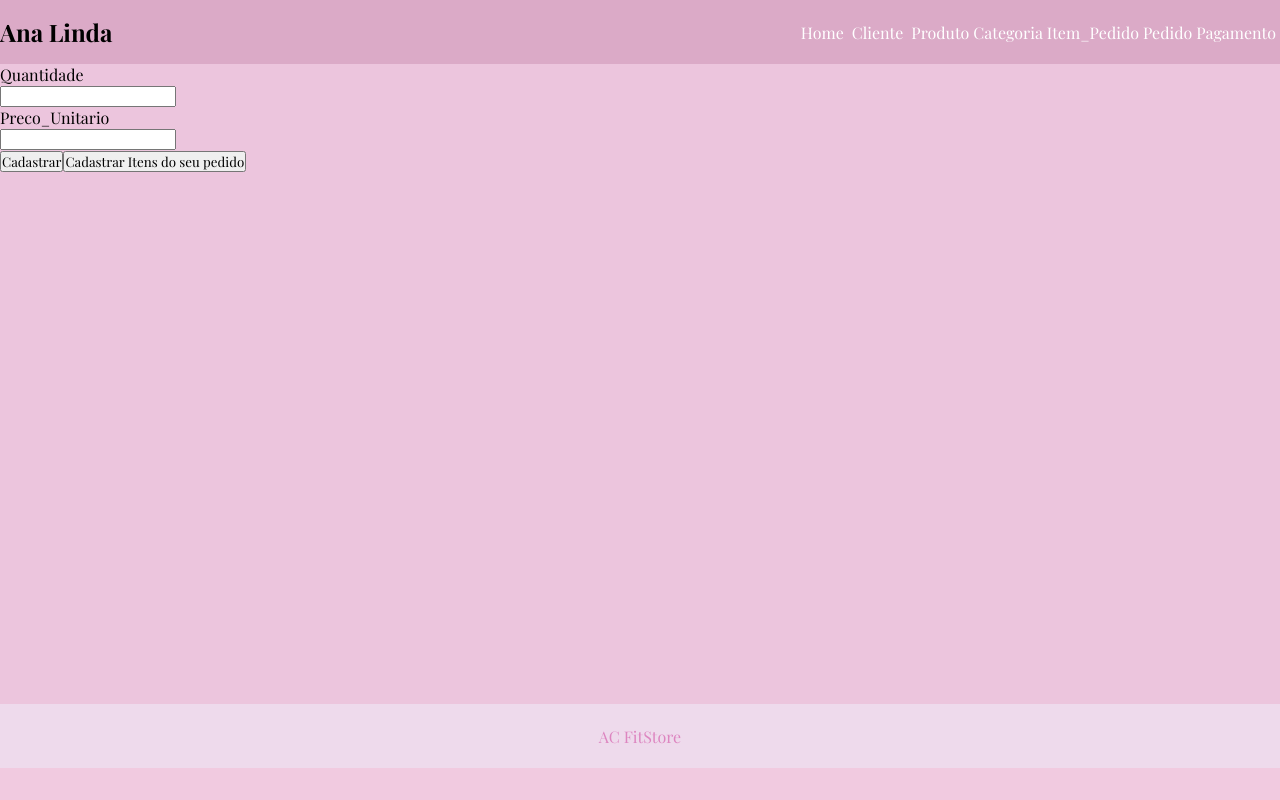
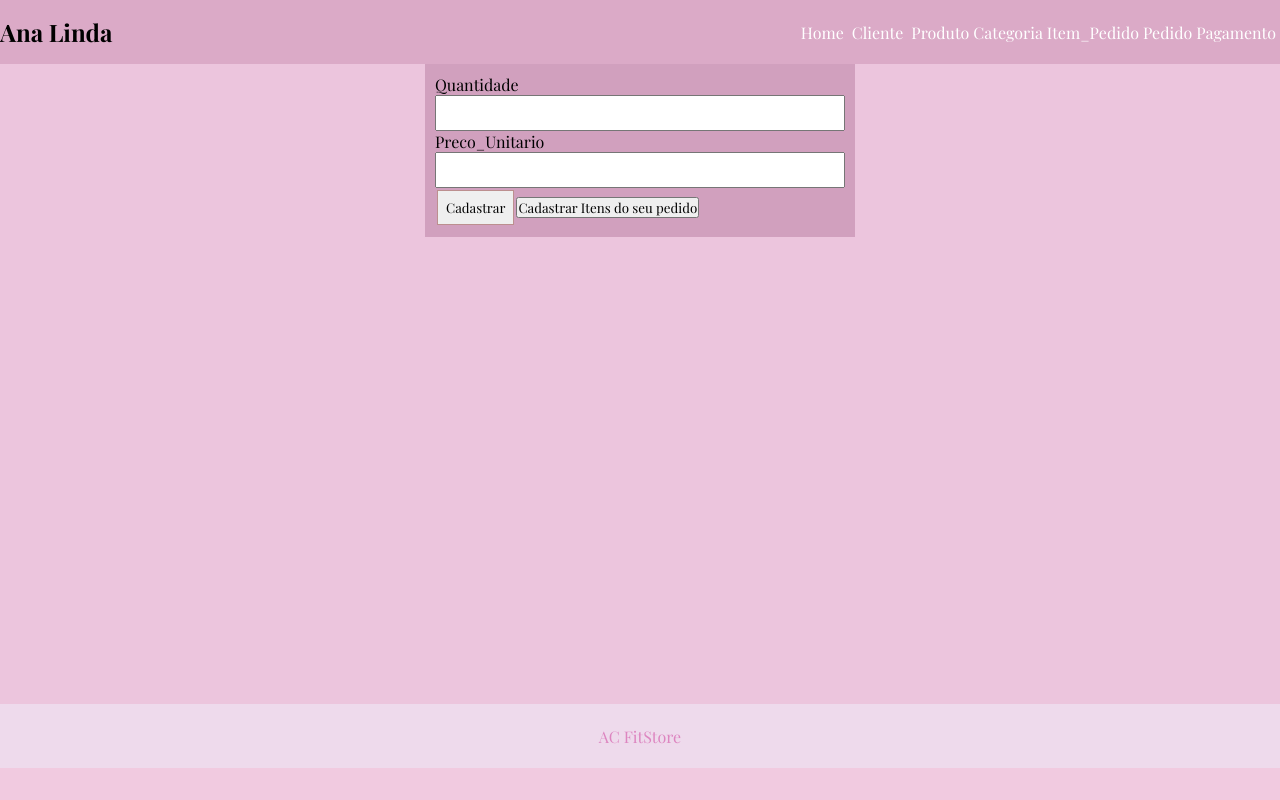
Before and after one commit to anaclaramoresil-hub/projeto-final-ana, a Next.js app: page /Item_Pedido/novoItem in a window 1280 px wide. Built offline with nearby package versions, Linux system fonts and the light colour scheme; a web font is replaced by a local one.

Commit message:
alteração

```diff
--- a/app/Item_Pedido/novoItem/page.js
+++ b/app/Item_Pedido/novoItem/page.js
@@ -1,5 +1,7 @@
 import {Item_Pedido} from '../../../database/table';
 import {redirect} from 'next/navigation';
+import "../../css/cadastro.css";
+
 
 
 async function InsereItem_Pedido(formData){
@@ -15,6 +17,7 @@ async function InsereItem_Pedido(formData){
 
  function TelaNovoItem_Pedido() {
     return (
+      <div>
         <form action= {InsereItem_Pedido}>
           <label htmlFor= "Quantidade">Quantidade</label> <br></br>
           <input type= "text" name= "quantidade"></input> <br></br>
@@ -26,6 +29,7 @@ async function InsereItem_Pedido(formData){
 
           <button>Cadastrar Itens do seu pedido</button>
         </form>
+      </div>
     );
   }
 
--- a/app/Pagamento/novoPag/page.js
+++ b/app/Pagamento/novoPag/page.js
@@ -1,5 +1,6 @@
 import {Pagamento} from '../../../database/table';
 import {redirect} from 'next/navigation';
+import "../../css/cadastro.css";
 
 async function InserePagamento(formData){
     'use server';
@@ -13,6 +14,7 @@ async function InserePagamento(formData){
 
  function TelaNovoPagamento() {
     return (
+      <div>
         <form action= {InserePagamento}>
           <label htmlFor= "Metodo_Pagamento">Metodo_Pagamento</label> <br></br>
           <input type= "text" name= "metodo_pagamento"></input> <br></br>
@@ -22,6 +24,7 @@ async function InserePagamento(formData){
 
           <button>Cadastrar Metodo de Pagamento</button>
         </form>
+        </div>
     );
   }
 
--- a/package.json
+++ b/package.json
@@ -13,7 +13,7 @@
   "description": "",
   "dependencies": {
     "mysql2": "^3.14.3",
-    "next": "^15.5.3",
+    "next": "^15.5.7",
     "pg": "^8.16.3",
     "postgres": "^3.4.7",
     "react": "^19.2.1",
```
Also changed, not shown: 1 other file (tests, documents, lock files or other folders).
